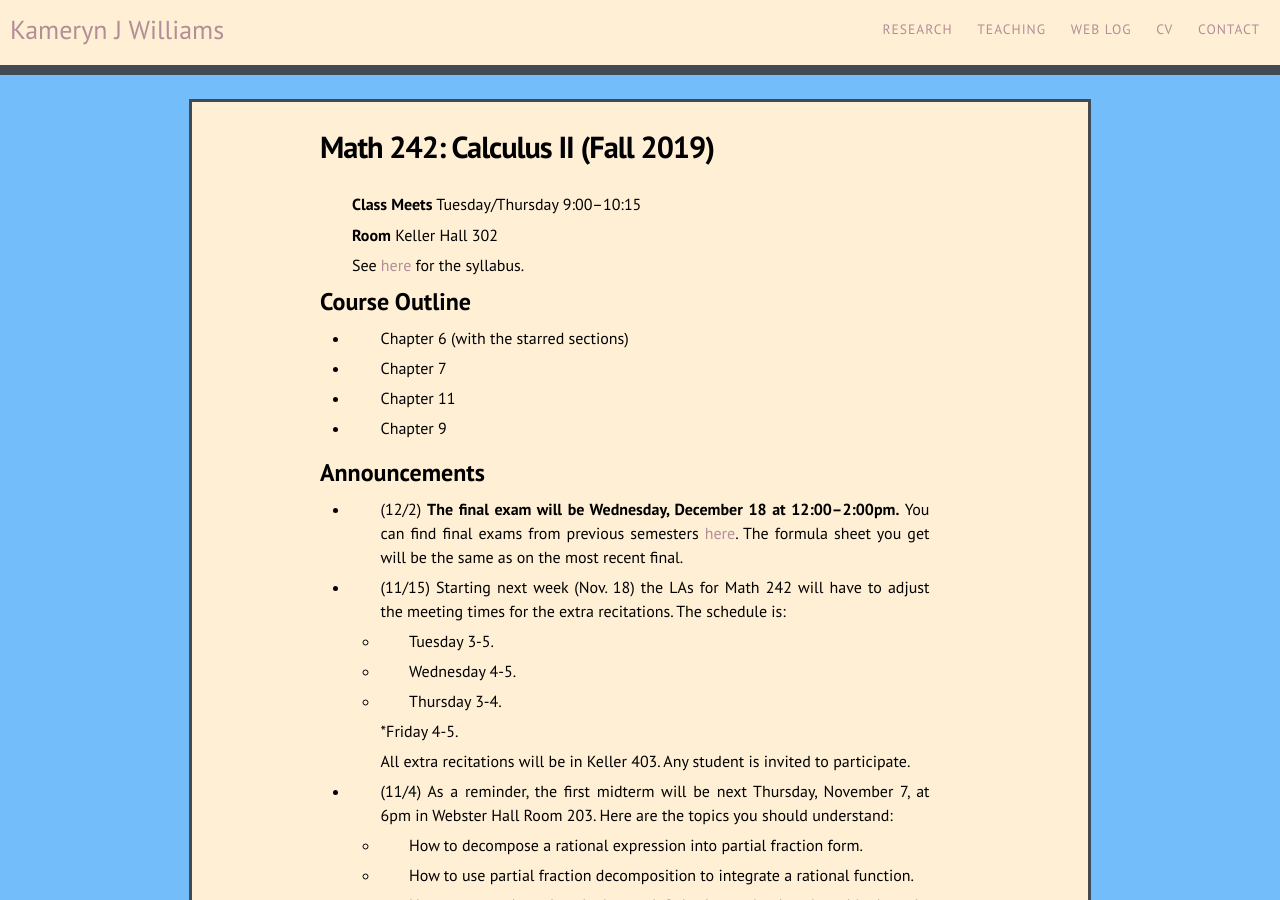
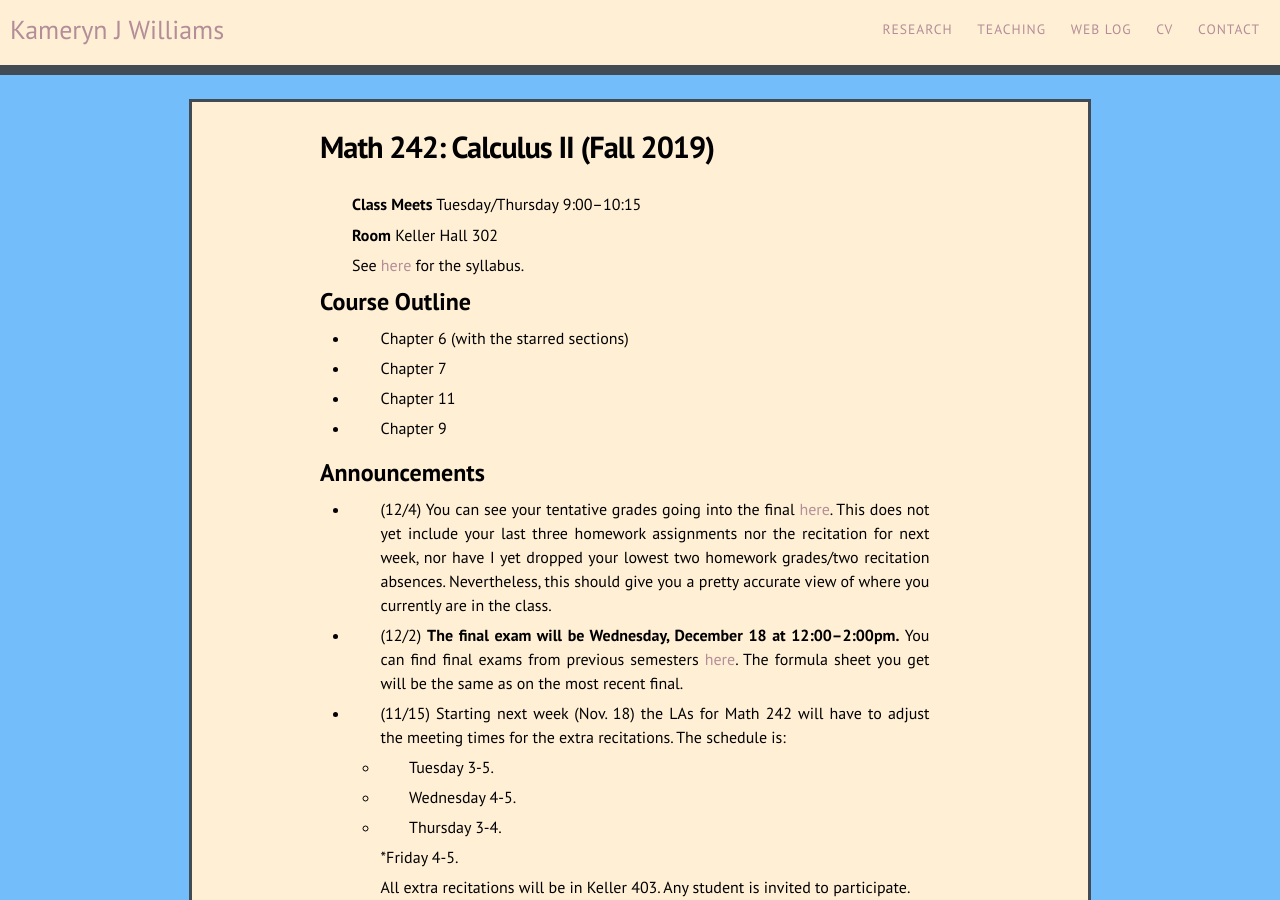
Before and after one commit to kamerynjw/kamerynjw.github.io, a Jekyll site: the page built from teaching/2019/math242.md, in a window 1280 px wide and 900 px high. Built offline with Jekyll 4.4.1, drawn with Linux system fonts in a browser that asks for light colours; nearby versions of some CDN libraries; formulas are drawn with MathJax 3.

Commit message:
added grades info for 242

```diff
--- a/teaching/2019/math242.md
+++ b/teaching/2019/math242.md
@@ -23,6 +23,8 @@ Course Outline
 
 Announcements
 -------------
+
+* (12/4) You can see your tentative grades going into the final [here]({{ page.url }}242-grades-prefinal.pdf). This does not yet include your last three homework assignments nor the recitation for next week, nor have I yet dropped your lowest two homework grades/two recitation absences. Nevertheless, this should give you a pretty accurate view of where you currently are in the class.
 
 * (12/2) **The final exam will be Wednesday, December 18 at 12:00–2:00pm.** You can find final exams from previous semesters [here](http://math.hawaii.edu/wordpress/calculus-final-exams-and-review-problems/). The formula sheet you get will be the same as on the most recent final.
 
```
Also changed, not shown: 1 other file.
